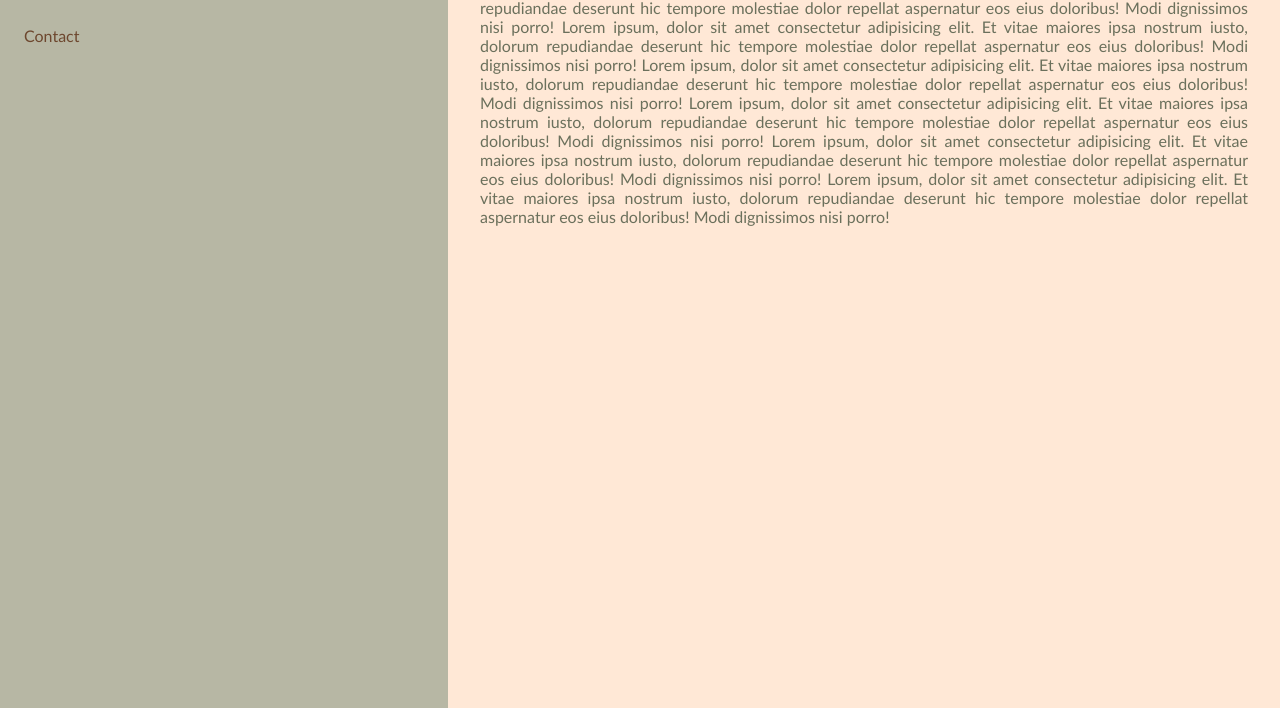
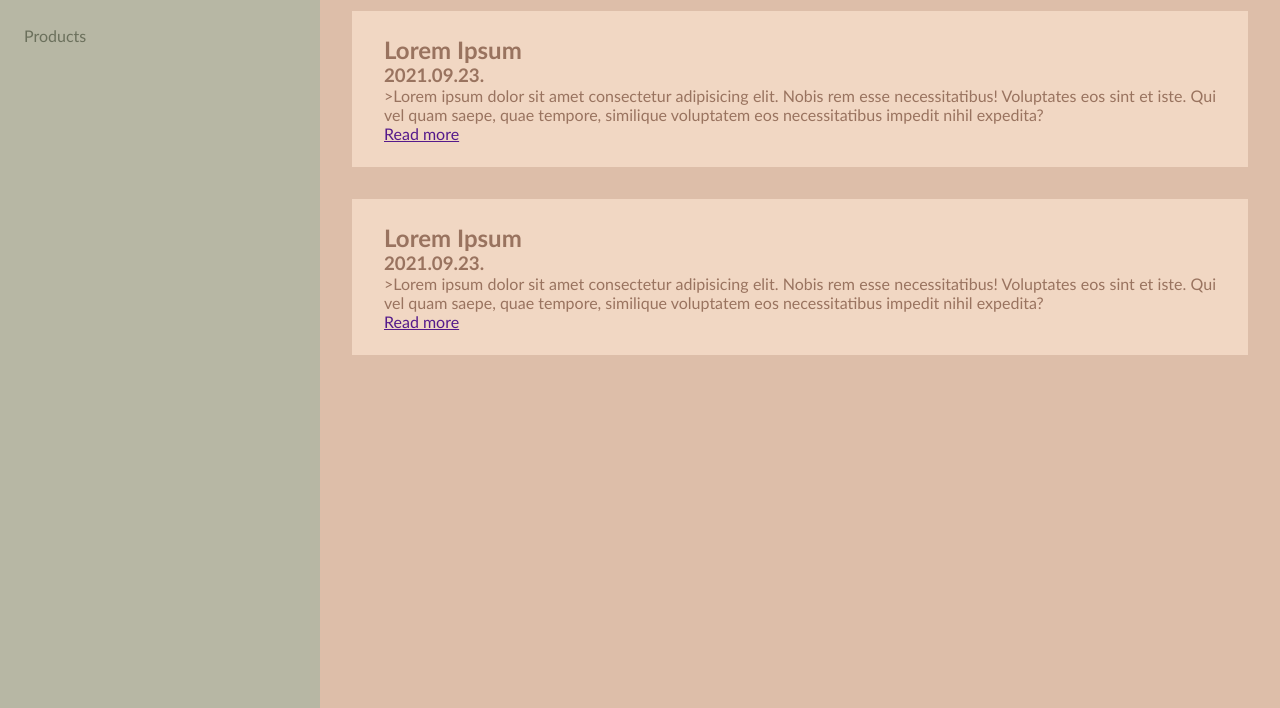
Before and after one commit to gorcsvra/easymenu, a plain HTML site: page index.html in a window 1280 px wide. Shown: the part 92-800 px from the top of the page. Drawn offline with Linux system fonts and the light colour scheme.

Commit message:
másik géphez ülök

```diff
--- a/assets/css/style.css
+++ b/assets/css/style.css
@@ -6,24 +6,24 @@
 }
 
 body {
-background-color:#FFE8D6;
+background-color:#ddbea9;
 font-family: 'Gill Sans', 'Gill Sans MT', Calibri, 'Trebuchet MS', sans-serif;
 display: flex;
 flex-wrap: wrap;
 min-height: 100vh;
-color: #6b705c
+color: #99735f
 }
 
 nav {
     background-color: #B7B7A4;
-    width:35vw;
+    width:25vw;
 
 }
 
 nav ul li a {
     display: block;
     padding: 1rem 1.5rem;
-    color: rgb(109, 71, 46);
+    color: rgb(107, 112, 92);
     text-decoration:none;
     transition: all 0.7s;
 }
@@ -36,7 +36,13 @@ nav ul li a:hover {
 }
 
 main {
-    width: 65vw;
+    width: 75vw;
     padding: 2rem;
-    text-align: justify;S
+    text-align: justify;
 }
+
+main section article {
+    background-color: rgba(255, 232, 214, .6);
+    padding: 1.5rem 2rem;
+    margin:2rem 0;
+}
--- a/assets/js/main.js
+++ b/assets/js/main.js
@@ -72,8 +72,17 @@ htmlElements += '<li><a href="' + item.url + '">' +item.title +'</a></li>';
   });
  menuContainer.innerHTML = htmlElements;
 }
+//menü összeállító forEach metódussal,template stringgel
+const menuBuilder4 = (array = []) => {
+  let htmlElements ='';
+  array.forEach( (item) => {
+htmlElements += `<li><a href="${item.title}">${item.title}</a></li>`;
+  });
+ menuContainer.innerHTML = htmlElements;
+}
 
 
 //menuBuilder(menuItems);
 //menuBuilder2(menuItems2);
-menuBuilder3(menuItems);
+//menuBuilder3(menuItems);
+menuBuilder4(menuItems2);
--- a/index.html
+++ b/index.html
@@ -1,36 +1,54 @@
 <!DOCTYPE html>
 <html lang="en">
   <head>
-    <meta charset="UTF-8">
-    <meta http-equiv="X-UA-Compatible" content="IE=edge">
-    <meta name="viewport" content="width=device-width, initial-scale=1.0">
+    <meta charset="UTF-8" />
+    <meta http-equiv="X-UA-Compatible" content="IE=edge" />
+    <meta name="viewport" content="width=device-width, initial-scale=1.0" />
     <title>easymenu</title>
-    <link rel="stylesheet" href="./assets/css/style.css">
-    <link rel="easy-menu-icon" href="./assets/images/Névtelen terv.png">
-    <link rel="icon" sizes="192*192" href="./assets/images/Névtelen terv.png">
+    <link rel="stylesheet" href="./assets/css/style.css" />
+    <link rel="easy-menu-icon" href="./assets/images/Névtelen terv.png" />
+    <link rel="icon" sizes="192*192" href="./assets/images/Névtelen terv.png" />
   </head>
   <body>
     <nav>
       <ul>
-
         <!--
                 <li>
                     <a href="index.html">Home</a>
                 </li>
                 (tehát ez a rész van JSben  <li>-k, és <a>-k, és attributumai)-->
-
       </ul>
     </nav>
 
     <main>
       <h1>Home</h1>
-        Lorem ipsum, dolor sit amet consectetur adipisicing elit. Et vitae maiores ipsa nostrum iusto, dolorum repudiandae deserunt hic tempore molestiae dolor repellat aspernatur eos eius doloribus! Modi dignissimos nisi porro!
-        Lorem ipsum, dolor sit amet consectetur adipisicing elit. Et vitae maiores ipsa nostrum iusto, dolorum repudiandae deserunt hic tempore molestiae dolor repellat aspernatur eos eius doloribus! Modi dignissimos nisi porro!
-        Lorem ipsum, dolor sit amet consectetur adipisicing elit. Et vitae maiores ipsa nostrum iusto, dolorum repudiandae deserunt hic tempore molestiae dolor repellat aspernatur eos eius doloribus! Modi dignissimos nisi porro!
-        Lorem ipsum, dolor sit amet consectetur adipisicing elit. Et vitae maiores ipsa nostrum iusto, dolorum repudiandae deserunt hic tempore molestiae dolor repellat aspernatur eos eius doloribus! Modi dignissimos nisi porro!
-        Lorem ipsum, dolor sit amet consectetur adipisicing elit. Et vitae maiores ipsa nostrum iusto, dolorum repudiandae deserunt hic tempore molestiae dolor repellat aspernatur eos eius doloribus! Modi dignissimos nisi porro!
-        Lorem ipsum, dolor sit amet consectetur adipisicing elit. Et vitae maiores ipsa nostrum iusto, dolorum repudiandae deserunt hic tempore molestiae dolor repellat aspernatur eos eius doloribus! Modi dignissimos nisi porro!
+      <section>
 
+        <article>
+          <h2>Lorem Ipsum</h2>
+          <h3>2021.09.23.</h3>
+          <p></p>
+            >Lorem ipsum dolor sit amet consectetur adipisicing elit. Nobis rem
+            esse necessitatibus! Voluptates eos sint et iste. Qui vel quam
+            saepe, quae tempore, similique voluptatem eos necessitatibus impedit
+            nihil expedita?
+        </p>
+        <a href="">Read more</a>
+      </article>
+
+      <article>
+        <h2>Lorem Ipsum</h2>
+        <h3>2021.09.23.</h3>
+        <p></p>
+        >Lorem ipsum dolor sit amet consectetur adipisicing elit. Nobis rem
+        esse necessitatibus! Voluptates eos sint et iste. Qui vel quam
+        saepe, quae tempore, similique voluptatem eos necessitatibus impedit
+        nihil expedita?
+      </p>
+      <a href="">Read more</a>
+        </article>
+
+      </section>
     </main>
     <script src="./assets/js/main.js"></script>
   </body>
```
Also changed, not shown: 1 other file. Lines whose indentation alone changed are shown as unchanged.
